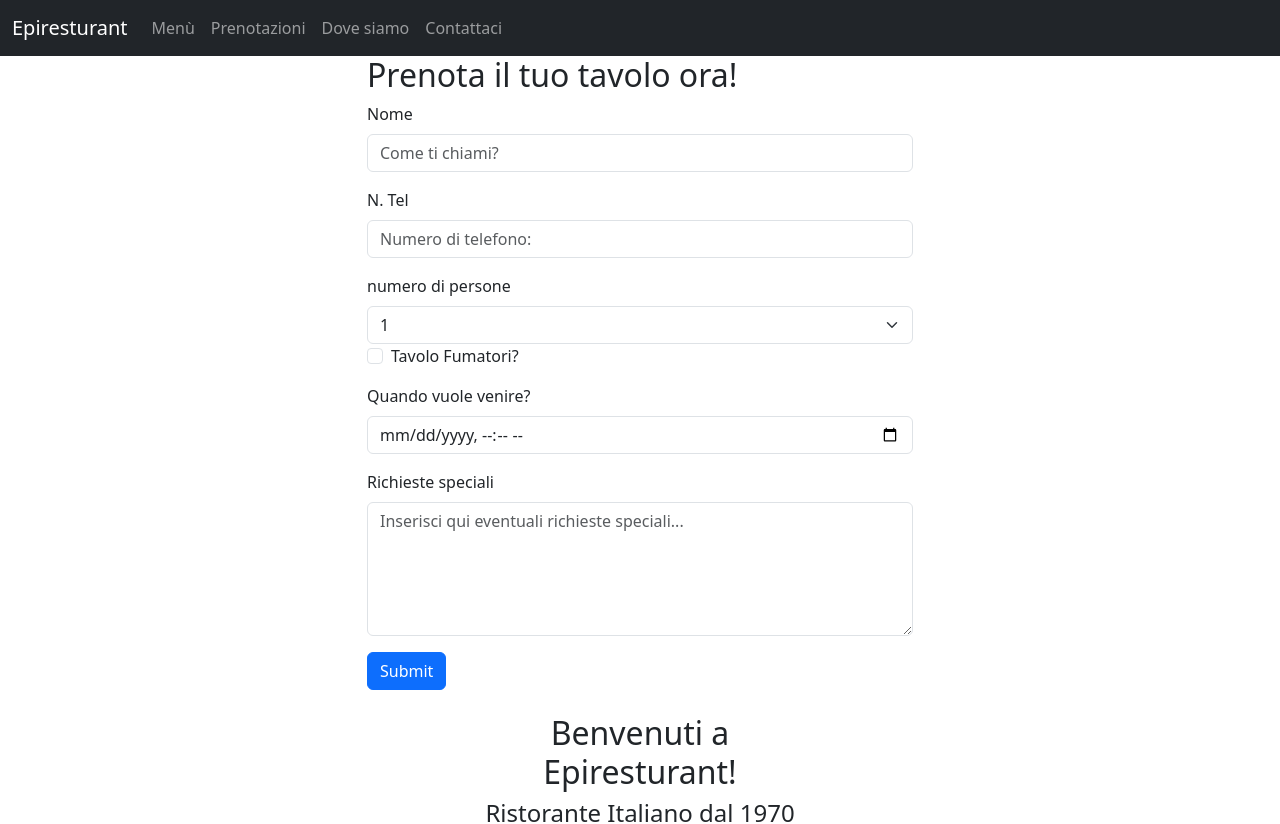
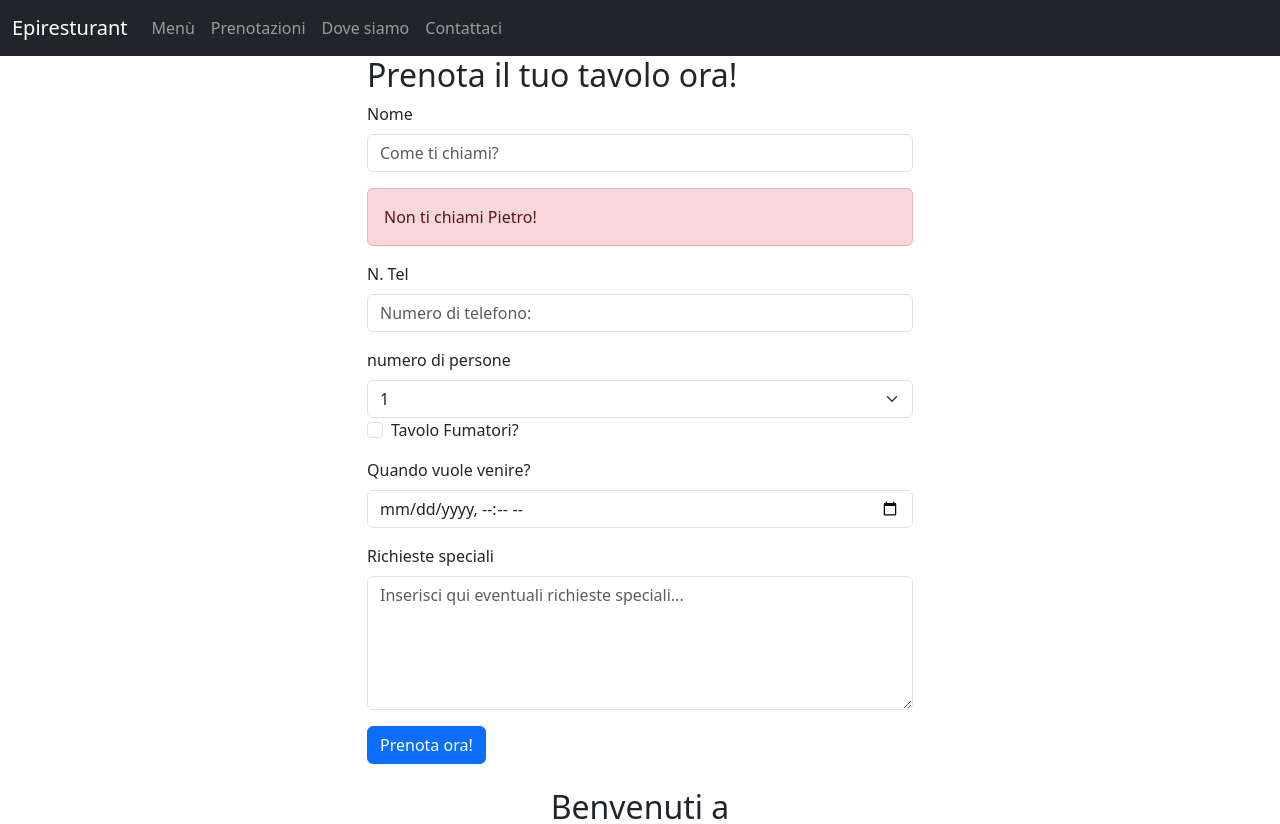
Before and after one commit to Pietroro98/episturant, a React (Create React App) app: page / in a window 1280 px wide. Shown: the top 824 px of the page. Built offline with nearby package versions, Linux system fonts and the light colour scheme.

Commit message:
inserimento funzione async del handlesubmit

```diff
--- a/src/components/TableBooking.jsx
+++ b/src/components/TableBooking.jsx
@@ -2,7 +2,7 @@
 // questo componente per far funzionare il form avrà bisogno dello state()
 
 import { Component } from "react";
-import { Container, Row, Col, Form, Button } from "react-bootstrap";
+import { Container, Row, Col, Form, Button, Alert } from "react-bootstrap";
 
 // table booking appunto avrà un form con i 6 seguenti campi:
 // 1- name --> string
@@ -33,13 +33,56 @@ class TableBooking extends Component {
       },
     });
   };
+
+  handleSubmitAsyncAwait = async (e) => {
+  e.preventDefault();
+
+  try {
+    // Invio dei dati alla API di Epicode per salvare la prenotazione
+    const response = await fetch("https://striveshool-api.herokuapp.com/api/reservation", {
+      method: "POST",
+      headers: {
+        "Content-Type": "application/json",
+      },
+      body: JSON.stringify(this.state.reservation), // Corretto 'Json.stringify' a 'JSON.stringify'
+    });
+
+    if (response.ok) {
+      // Prenotazione salvata correttamente
+      console.log("Prenotazione salvata");
+      alert("Grazie! La tua prenotazione è stata salvata.");
+      // reset dello stato della prenotazione
+
+      this.setState({
+        reservation: {
+            name: "",
+            phone: "",
+            numberOfPeople: 1,
+            smoking: false,
+            dateTime: "",
+            specialRequests: "",
+        },
+      });
+
+    } else {
+      // Gestione degli errori se la risposta non è ok
+      console.error("Errore durante il salvataggio della prenotazione:", response.statusText);
+      alert("Si è verificato un errore. Riprova più tardi.");
+    }
+  } catch (error) {
+    // Gestione degli errori della rete o di altro tipo
+    console.error("Errore durante la richiesta:", error);
+    alert("Si è verificato un errore. Riprova più tardi.");
+  }
+};
+
   render() {
     return (
       <Container>
         <Row className="justify-content-center">
           <Col xs={12} md={6}>
             <h2 className="Text-center mb-2"> Prenota il tuo tavolo ora!</h2>
-            <Form>
+            <Form onSubmit={this.handleSubmit}>
               <Form.Group className="mb-3" controlId="formBasicEmail">
                 <Form.Label>Nome</Form.Label>
                 <Form.Control
@@ -53,6 +96,12 @@ class TableBooking extends Component {
                   onChange={(e) => this.handleChange(e, "name")}
                 />
               </Form.Group>
+
+              {this.state.reservation.name === "pietro" ? (
+                <Alert variant="success">Ti chiami Pietro!</Alert>
+              ) : (
+                <Alert variant="danger">Non ti chiami Pietro!</Alert>
+              )}
 
               <Form.Group className="mb-3" controlId="formBasicEmail">
                 <Form.Label>N. Tel</Form.Label>
@@ -148,7 +197,7 @@ class TableBooking extends Component {
               </Form.Group>
 
               <Button variant="primary" type="submit">
-                Submit
+                Prenota ora!
               </Button>
             </Form>
           </Col>
```
